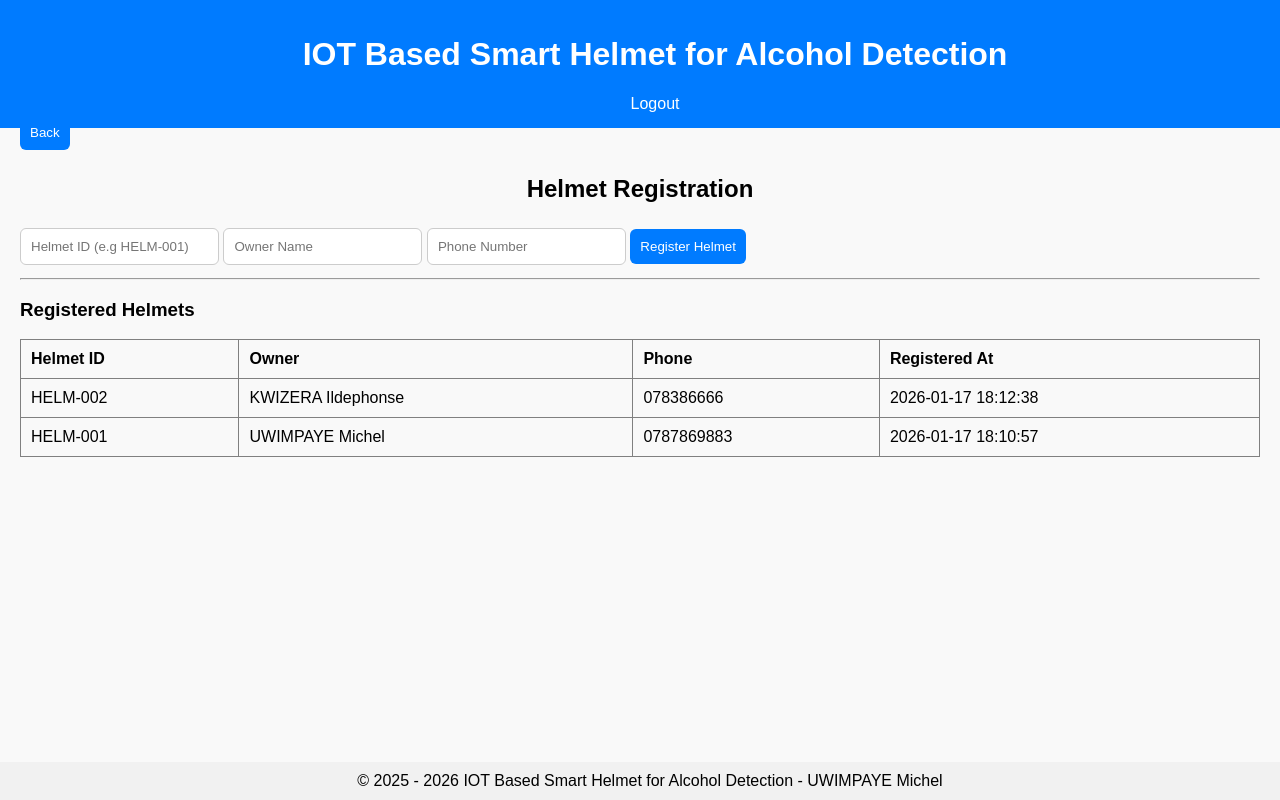
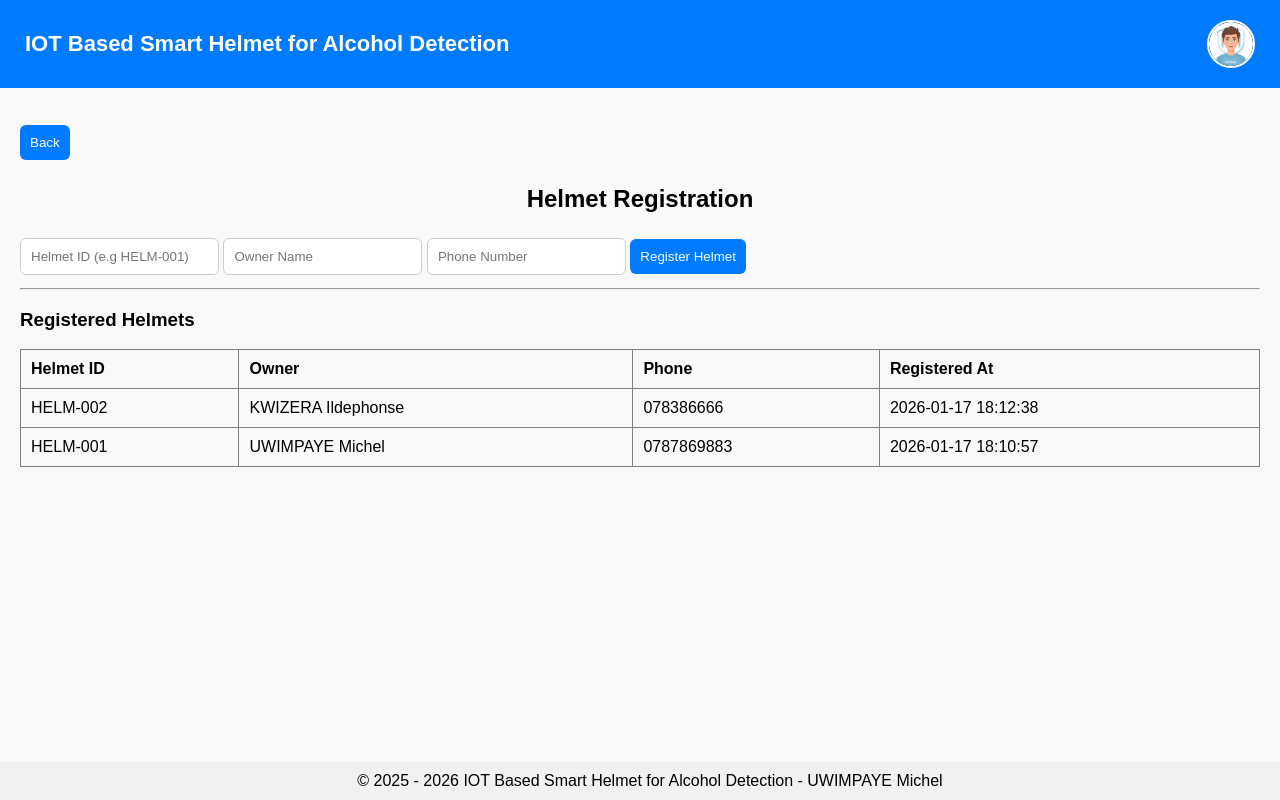
Before and after one commit to CyizaLandry5/IOT-Based-Smart-Helmet-for-Alcohol-Detection, a PHP site: page /views/helmets.php in a window 1280 px wide. Run offline with PHP 8.4, Linux system fonts and the light colour scheme; data comes from the database, SQL or seed files in the repository.

Commit message:
ImageHeaderAdded

```diff
--- a/views/layout/header.php
+++ b/views/layout/header.php
@@ -6,16 +6,84 @@
     <title>IOT Based Smart Helmet for Alcohol Detection</title>
     <link rel="stylesheet" href="../public/css/style.css">
 </head>
-<body style="margin:0; padding-top:90px; padding-bottom:60px;">
-<header style="background:#007bff;color:#fff;padding:15px;text-align:center;
-               position:fixed; top:0; left:0; width:100%; z-index:1000;">
-    <h1>IOT Based Smart Helmet for Alcohol Detection</h1>
-    <nav>
-        <!-- <a href="dashboard.php" style="margin:0 10px;color:#fff;text-decoration:none;">Dashboard</a>
-        <a href="helmets.php" style="margin:0 10px;color:#fff;text-decoration:none;">Helmets</a>
-        <a href="live_cases.php" style="margin:0 10px;color:#fff;text-decoration:none;">Live Cases</a>
-        <a href="reports.php" style="margin:0 10px;color:#fff;text-decoration:none;">Reports</a> -->
-        <a href="../logout.php" style="margin:0 10px;color:#fff;text-decoration:none;">Logout</a>
-    </nav>
+
+<body style="margin:0; padding-top:100px; padding-bottom:60px;">
+
+<header style="background:#007bff;color:#fff;
+               padding:20px 25px;
+               position:fixed; top:0; left:0; width:100%;
+               z-index:1000;
+               display:flex;
+               align-items:center;
+               justify-content:space-between;
+               box-sizing:border-box;">
+
+    <!-- Title -->
+    <h1 style="margin:0; font-size:22px;">
+        IOT Based Smart Helmet for Alcohol Detection
+    </h1>
+
+    <!-- Profile / Logout -->
+    <div style="position:relative; display:flex; align-items:center;">
+
+        <!-- Avatar frame -->
+        <div onclick="toggleMenu()"
+             style="width:44px; height:44px;
+                    border-radius:50%;
+                    overflow:hidden;
+                    border:2px solid #fff;
+                    cursor:pointer;
+                    flex-shrink:0;">
+
+            <img src="../public/images/michel.png"
+                 style="width:100%;
+                        height:100%;
+                        object-fit:cover;
+                        display:block;">
+        </div>
+
+        <!-- Dropdown -->
+        <div id="profileMenu"
+             style="display:none;
+                    position:absolute;
+                    right:0;
+                    top:55px;
+                    background:#fff;
+                    color:#000;
+                    min-width:160px;
+                    box-shadow:0 4px 8px rgba(0,0,0,0.2);
+                    border-radius:6px;
+                    overflow:hidden;">
+
+            <div style="padding:10px; color:#999; cursor:not-allowed;">
+                Settings (coming soon)
+            </div>
+
+            <hr style="margin:0;">
+
+            <a href="../logout.php"
+               style="display:block;
+                      padding:10px;
+                      text-decoration:none;
+                      color:#000;">
+                🚪 Logout
+            </a>
+        </div>
+    </div>
 </header>
+
 <main style="padding:20px;">
+
+<script>
+    function toggleMenu() {
+        var menu = document.getElementById("profileMenu");
+        menu.style.display = (menu.style.display === "block") ? "none" : "block";
+    }
+
+    document.addEventListener("click", function(e) {
+        if (!e.target.closest("header")) {
+            var menu = document.getElementById("profileMenu");
+            if (menu) menu.style.display = "none";
+        }
+    });
+</script>
```
Also changed, not shown: public/images/michel.png (added).
